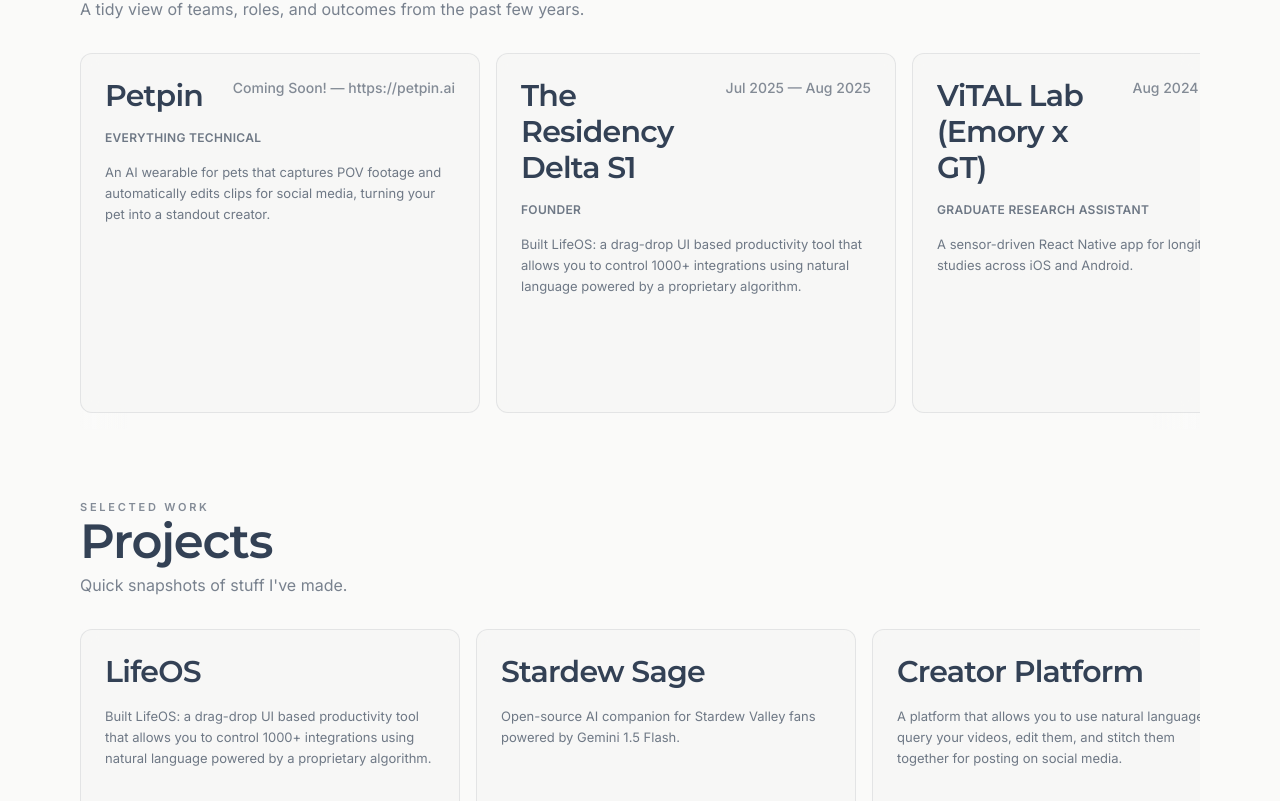
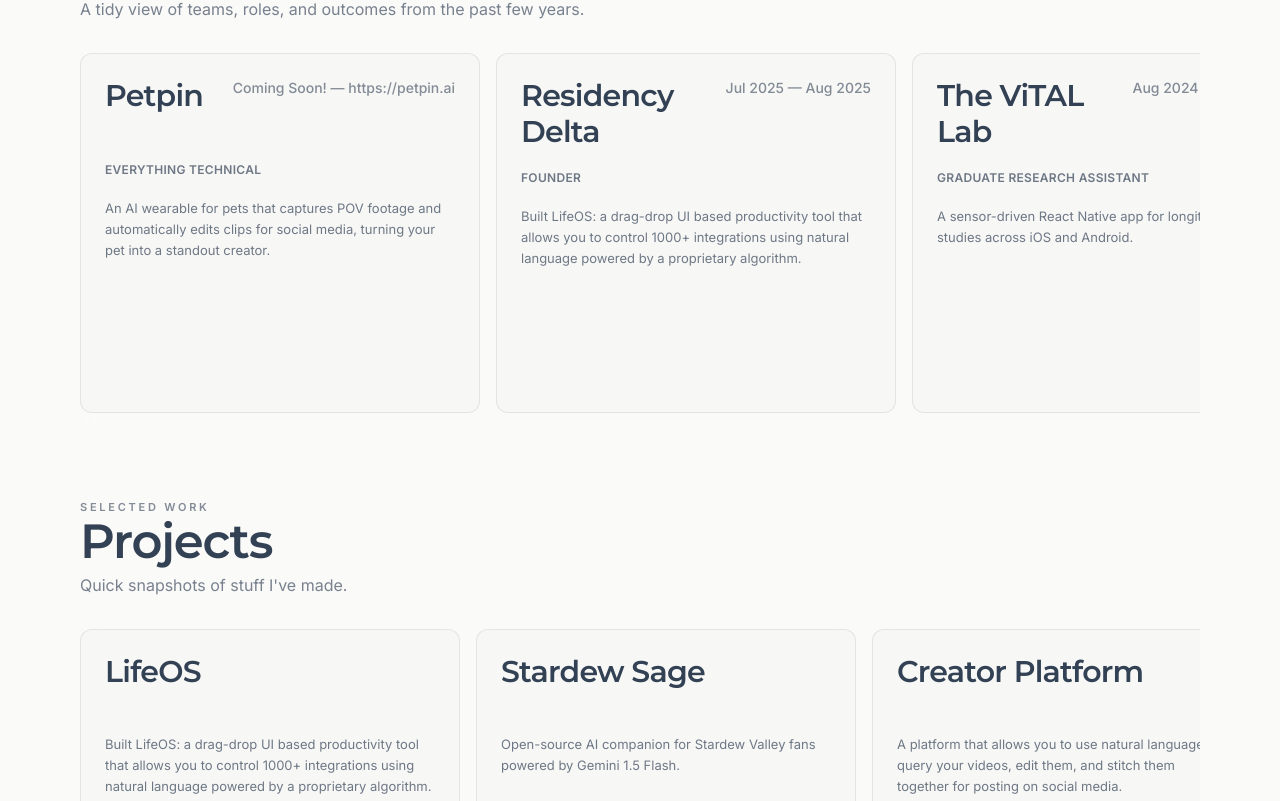
Before and after one commit to yashbhal/portfolio-web, a Next.js app: page / in a window 1280 px wide. Shown: the part 1739-2540 px from the top of the page. Built offline with nearby package versions, Linux system fonts and the light colour scheme.

Commit message:
card arrangement update and card text update

```diff
--- a/app/Work/workData.ts
+++ b/app/Work/workData.ts
@@ -112,7 +112,7 @@
     },
     {
       id: 2,
-      company: "The Residency Delta S1",
+      company: "Residency Delta",
       role: "Founder",
       description:
         "Built LifeOS: a drag-drop UI based productivity tool that allows you to control 1000+ integrations using natural language powered by a proprietary algorithm.",
@@ -123,7 +123,7 @@
     },
     {
       id: 3,
-      company: "ViTAL Lab (Emory x GT)",
+      company: "The ViTAL Lab",
       role: "Graduate Research Assistant",
       description:
         "A sensor-driven React Native app for longitudinal health studies across iOS and Android.",
@@ -156,10 +156,10 @@
     },
     {
       id: 6,
-      company: "Immersive Creation Studio",
+      company: "XR @ ASU",
       role: "Full-Stack Developer",
       description:
-        "Prototyped XR learning environments and worked on the studio's website.",
+        "Worked on the studio's website and prototyped XR learning environments for classes at ASU.",
       technologies: ["React", "TypeScript", "Blender", "Figma"],
       link: "https://xr.asu.edu",
       startDate: "May 2021",
--- a/app/components/CardSection.tsx
+++ b/app/components/CardSection.tsx
@@ -58,12 +58,12 @@
                 key={project.id}
                 className="group relative flex min-w-[88%] max-w-md snap-start flex-col gap-4 rounded-xl border border-base-content/10 bg-base-200/60 p-5 backdrop-blur transition hover:-translate-y-1 hover:border-base-content/20 hover:bg-base-200/70 sm:min-w-[340px] md:min-w-[340px] lg:min-w-[380px] md:p-6 min-h-[340px]"
               >
-                <div className="flex items-start justify-between gap-3">
-                  <h3 className="text-lg font-heading font-semibold text-base-content">
+                <div className="flex items-start justify-between gap-3 min-h-[64px]">
+                  <h3 className="text-lg font-heading font-semibold text-base-content line-clamp-2">
                     {project.title}
                   </h3>
                 </div>
-                <p className="text-[13px] leading-relaxed text-base-content/70">
+                <p className="text-[13px] leading-relaxed text-base-content/70 flex-1 min-h-[96px] line-clamp-4">
                   {project.description}
                 </p>
                 <a
@@ -98,20 +98,22 @@
                 key={experience.id}
                 className="group relative flex min-w-[88%] max-w-md snap-start flex-col gap-4 rounded-xl border border-base-content/10 bg-base-200/60 p-5 backdrop-blur transition hover:-translate-y-1 hover:border-base-content/20 hover:bg-base-200/70 sm:min-w-[340px] md:min-w-[360px] lg:min-w-[400px] md:p-6 min-h-[360px]"
               >
-                <div className="flex items-start justify-between gap-3">
-                  <h3 className="text-lg font-heading font-semibold text-base-content">
+                <div className="flex items-start justify-between gap-3 min-h-[64px]">
+                  <h3 className="text-lg font-heading font-semibold text-base-content line-clamp-2">
                     {experience.company}
                   </h3>
                   <span className="text-sm font-medium text-base-content/60 whitespace-nowrap">
                     {formatDateRange(experience.startDate, experience.endDate)}
                   </span>
                 </div>
-                {experience.role && (
-                  <p className="text-xs font-semibold uppercase tracking-wide text-primary/70">
-                    {experience.role}
-                  </p>
-                )}
-                <p className="text-[13px] leading-relaxed text-base-content/70">
+                <div className="min-h-[24px] flex items-center">
+                  {experience.role && (
+                    <p className="text-xs font-semibold uppercase tracking-wide text-primary/70 line-clamp-1">
+                      {experience.role}
+                    </p>
+                  )}
+                </div>
+                <p className="text-[13px] leading-relaxed text-base-content/70 flex-1 min-h-[112px] line-clamp-5">
                   {experience.description}
                 </p>
               </article>
```
